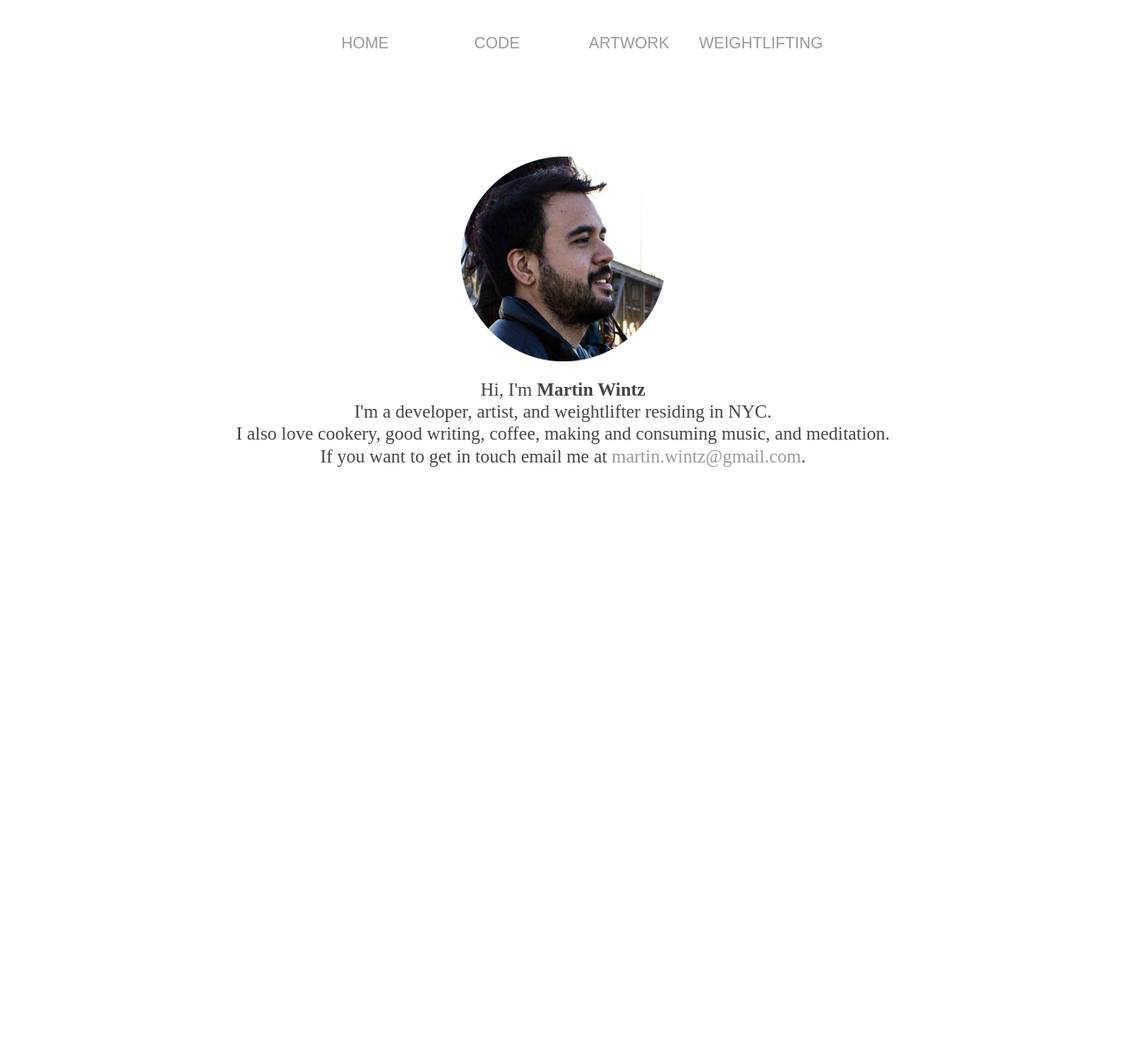
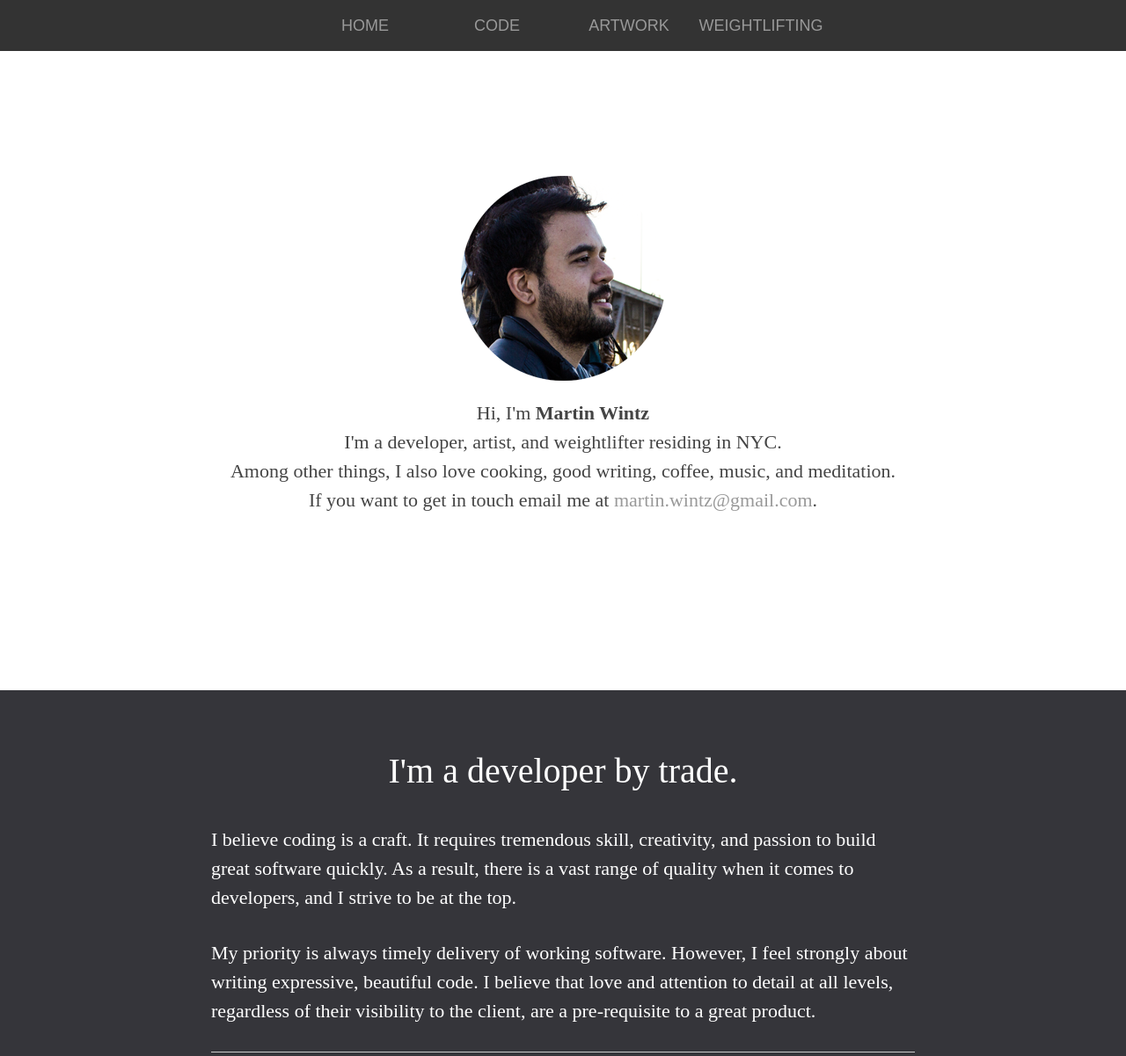
Before and after one commit to MaybiusStrip/martinwintz, a website: page site/index.html in a window 1280 px wide. Shown: the top 1201 px of the page at 88% size. Before the commit the page ends 800 px from the top, so only its background shows below. Drawn offline with nearby package versions, Linux system fonts and the light colour scheme; files that its build step writes are made by us from their sources.

Commit message:
Added code section.

```diff
--- a/site/index.html
+++ b/site/index.html
@@ -13,19 +13,34 @@
       <li>home</li><li>code</li><li>artwork</li><li>weightlifting</li>
     </ul>
   </nav>
+
   <section id="home">
-    <img id="portrait" src="images/portrait.png">
-    <p>Hi, I'm <strong>Martin Wintz</strong></p>
-    <p>I'm a developer, artist, and weightlifter residing in NYC.</p>
-    <p>I also love cookery, good writing, coffee, making and consuming music, and meditation.</p>
-    <p>If you want to get in touch email me at <a href="mailto:martin.wintz@gmail.com">martin.wintz@gmail.com</a>.</p>
+    <div class="inner">
+      <img id="portrait" src="images/portrait.png">
+      <p>Hi, I'm <strong>Martin Wintz</strong></p>
+      <p>I'm a developer, artist, and weightlifter residing in NYC.</p>
+      <p>Among other things, I also love cooking, good writing, coffee, music, and meditation.</p>
+      <p>If you want to get in touch email me at <a href="mailto:martin.wintz@gmail.com">martin.wintz@gmail.com</a>.</p>
+    </div>
   </section>
+
   <section id="code">
+    <div class="inner">
+      <div class="body-text">
+        <h1>I'm a developer by trade.</h1>
+        <p>I believe coding is a craft. It requires tremendous skill, creativity, and passion to build great software quickly. As a result, there is a vast range of quality when it comes to developers, and I strive to be at the top.</p>
+         <p>My priority is always timely delivery of working software. However, I feel strongly about writing expressive, beautiful code. I believe that love and attention to detail at all levels, regardless of their visibility to the client, are a pre-requisite to a great product.</p>
+         <hr />
+         <p>I started writing code when I was 10 and had a primitive grasp of Java and C++ by the time I graudated junior high. I continued coding through high school, getting my first web development gig around 2005 writing AJAX when it was still fresh, and went on to get a Bachelor's at Pomona College for computer science, focusing on artificial intelligence and machine learning.</p>
+         <p>I returned to web development by building an internal web-app for Bio-Rad to manage all their B2B contracts. I then moved to NYC and started work at Newscred, where I currently work on their flagship Marketing Cloud product.</p>
+      </div>
+    </div>
+  </section>
 
-  </section>
   <section id="artwork">
 
   </section>
+
   <section id="weightlifting">
 
   </section>
--- a/site/stylesheets/_home.less
+++ b/site/stylesheets/_home.less
@@ -1,14 +1,18 @@
 nav {
+  position: fixed;
+  width: 100%;
+  height: auto;
   font-family: "brandon-grotesque",sans-serif;
   font-style: normal;
   font-weight: 300;
   text-transform: uppercase;
   font-size: 18px;
   color: #999;
+  background-color: #333;
 
   ul {
     display: block;
-    margin: 20px auto 0;
+    margin: 0 auto;
     list-style: none;
     max-width: 600px;
     padding: 20px;
@@ -21,7 +25,7 @@ nav {
       .transition(0.5s);
 
       &:hover {
-        color: #222;
+        color: #eee;
       }
     }
   }
@@ -29,21 +33,32 @@ nav {
 
 
 section {
-  font-family: "ff-tisa-web-pro",serif;
+  /*font-family: "ff-tisa-web-pro",serif;*/
+  font-family: "calluna",serif;
   font-style: normal;
   font-weight: 400;
-  font-size: 21px;
-  line-height: 120%;
+  font-size: 22px;
+  line-height: 33px;
   color: #444;
+
+  display: block;
+  width: 100%;
+  box-sizing: border-box;
+
+  .inner {
+    display: block;
+    max-width: 800px;
+    margin: 0 auto;
+  }
+
+  p {
+    margin-bottom: 30px;
+  }
 }
 
 #home {
-  display: block;
-  width: 100%;
-  max-width: 1000px;
-  margin: 100px auto 0;
-  padding: 0 20px;
-  box-sizing: border-box;
+  margin: 0 auto;
+  padding: 200px 20px 200px;
 
   text-align: center;
 
@@ -51,6 +66,23 @@ section {
     display: block;
     width: 233px;
     margin: 0 auto 20px;
+  }
+
+  p {
+    margin-bottom: 0;
+  }
+}
+
+#code {
+  background-color: #35353A;
+  padding: 30px 20px 300px;
+  color: #fff;
+
+  h1 {
+    text-align: center;
+    font-weight: 300;
+    font-size: 40px;
+    padding: 45px 0;
   }
 }
 
```
